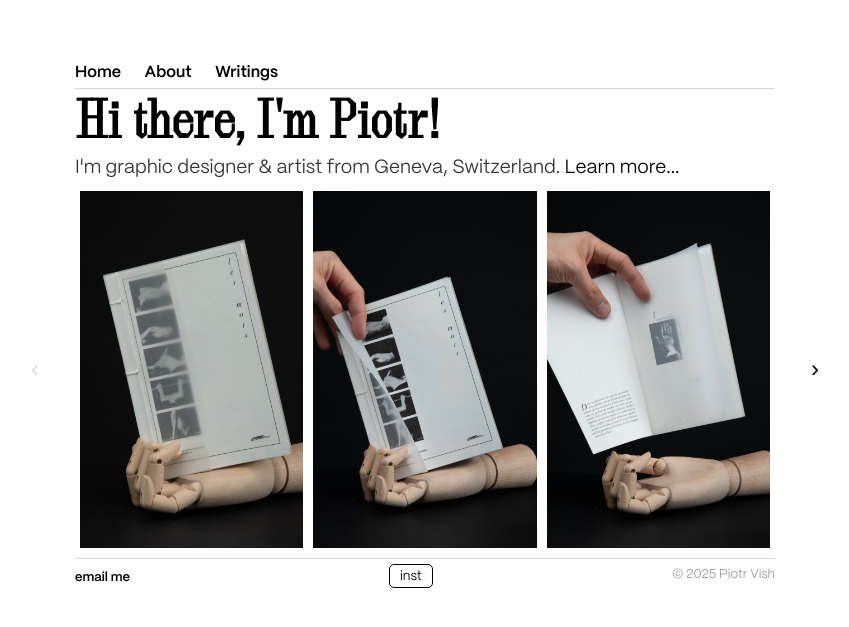
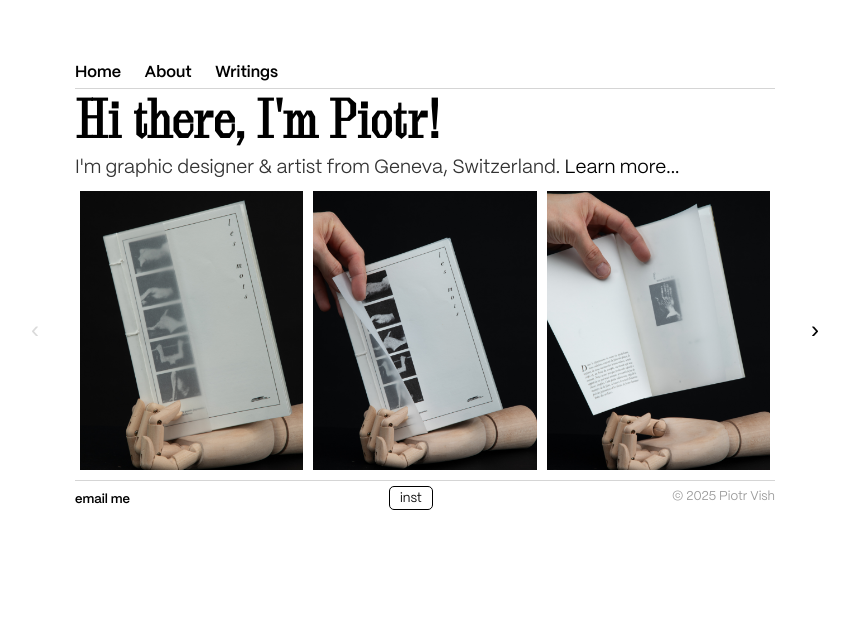
Before and after one commit to piotrvish/piotrvish.github.io, a Jekyll site: the page index.html, which Jekyll copies as it is, in a window 1280 px wide. Shown: the top 627 px of the page, without its empty margins (215-1064 px from the left). Built offline with Jekyll 4.4.1, drawn with Linux system fonts in a browser that asks for light colours; some web fonts are replaced.

Commit message:
Minor changes

```diff
--- a/css/main.css
+++ b/css/main.css
@@ -100,55 +100,7 @@
     list-style: none;
 }
 
-/* Footer */
-footer {
-    display: flex;
-    justify-content: space-between;
-    align-items: center;
-    padding-top: 3px;
-    border-top: 1px solid #d5d5d5;
-}
 
-.footer-btn {
-    font-family: "PP Mori Book", sans-serif;
-    border: 0.5px solid #000;
-    background-color: #fff;
-    color: #000;
-    padding: 2px 10px;
-    border-radius: 5px;
-    cursor: pointer;
-    transition: all 0.3s ease;
-}
-
-.footer-btn:hover {
-    background-color: #000;
-    color: #fff;
-}
-
-.copyright {
-    font-size: 1em;
-    color: #999;
-}
-
-/* Prevents text selection*/
-
-/* Disable Text Selection */
-body, p, h1, h2, h3, h4, h5, h6, .text, .date {
-    user-select: none; /* Prevents text selection */
-    -webkit-user-select: none;
-    -moz-user-select: none;
-    -ms-user-select: none;
-}
-
-/* Disable Image Dragging */
-img {
-    -webkit-user-drag: none; /* Disable drag */
-    -moz-user-drag: none;
-    -ms-user-drag: none;
-}
-
-
-/*LANDING PAGE*/
 /* Carousel Styles */
 .carousel-container {
     display: flex;
@@ -165,7 +117,7 @@
 
 .carousel-track {
     display: flex;
-    transition: transform 0.3s ease;
+    transition: transform 0.5s ease;
     padding: 0;
     margin: 0;
     list-style: none;
@@ -207,6 +159,92 @@
     border: none;
     cursor: not-allowed;
 }
+
+/* Footer */
+footer {
+    display: flex;
+    justify-content: space-between;
+    align-items: center;
+    padding-top: 3px;
+    border-top: 1px solid #d5d5d5;
+    position: relative;
+}
+
+.footer-btn {
+    font-family: "PP Mori Book", sans-serif;
+    border: 0.5px solid #000;
+    background-color: #fff;
+    color: #000;
+    padding: 2px 10px;
+    border-radius: 5px;
+    cursor: pointer;
+    transition: all 0.3s ease;
+}
+
+.footer-btn:hover {
+    background-color: #000;
+    color: #fff;
+}
+
+.copyright {
+    font-size: 1em;
+    color: #999;
+}
+
+/* Prevents text selection*/
+
+/* Disable Text Selection */
+body, p, h1, h2, h3, h4, h5, h6, .text, .date {
+    user-select: none; /* Prevents text selection */
+    -webkit-user-select: none;
+    -moz-user-select: none;
+    -ms-user-select: none;
+}
+
+/* Disable Image Dragging */
+img {
+    -webkit-user-drag: none; /* Disable drag */
+    -moz-user-drag: none;
+    -ms-user-drag: none;
+}
+
+/*LANDING PAGE*/
+/* Styles for sliders*/
+section {
+    display: grid;
+    grid-template-columns: 4fr 5fr 2fr 0fr 0fr 0fr;
+    gap: 0;
+    width: 100%;
+    cursor: e-resize;
+    padding: 1rem 0.5rem;
+    transition: grid-template-columns 0.4s;
+  }
+
+  section div {
+    overflow: hidden;
+    opacity: 1;
+    transition: opacity 0.4s;
+  }
+
+  section div.hide {
+    opacity: 0;
+  }
+
+  img {
+    max-width: 100%;
+    aspect-ratio: 4 / 5;
+    object-fit: cover;
+  }
+
+  figure {
+    width: 100%;
+    padding: 0 0.5rem;
+  }
+
+  figcaption {
+    max-width: 10rem;
+    margin: 0.25rem 0 0 0;
+  }
 
 /*BLOG PAGE*/
 /* Styling for the posts container */
```
